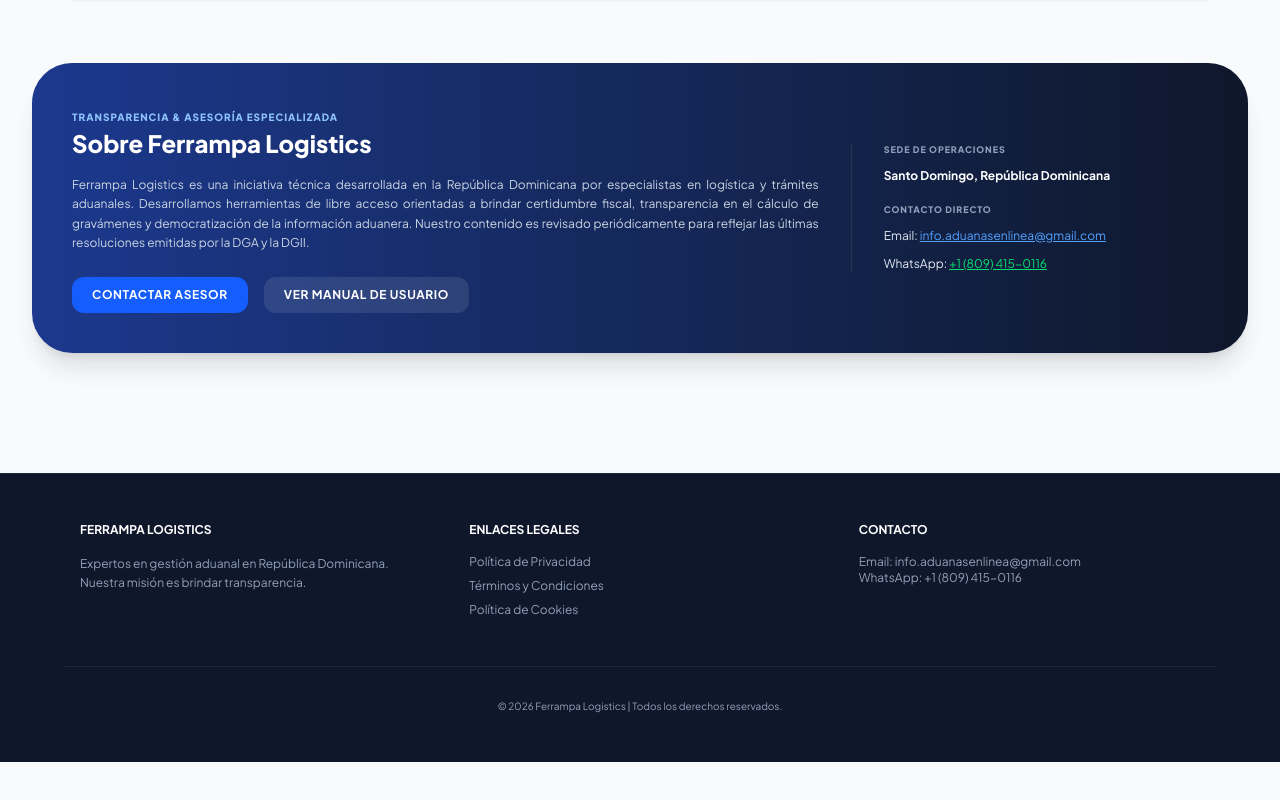
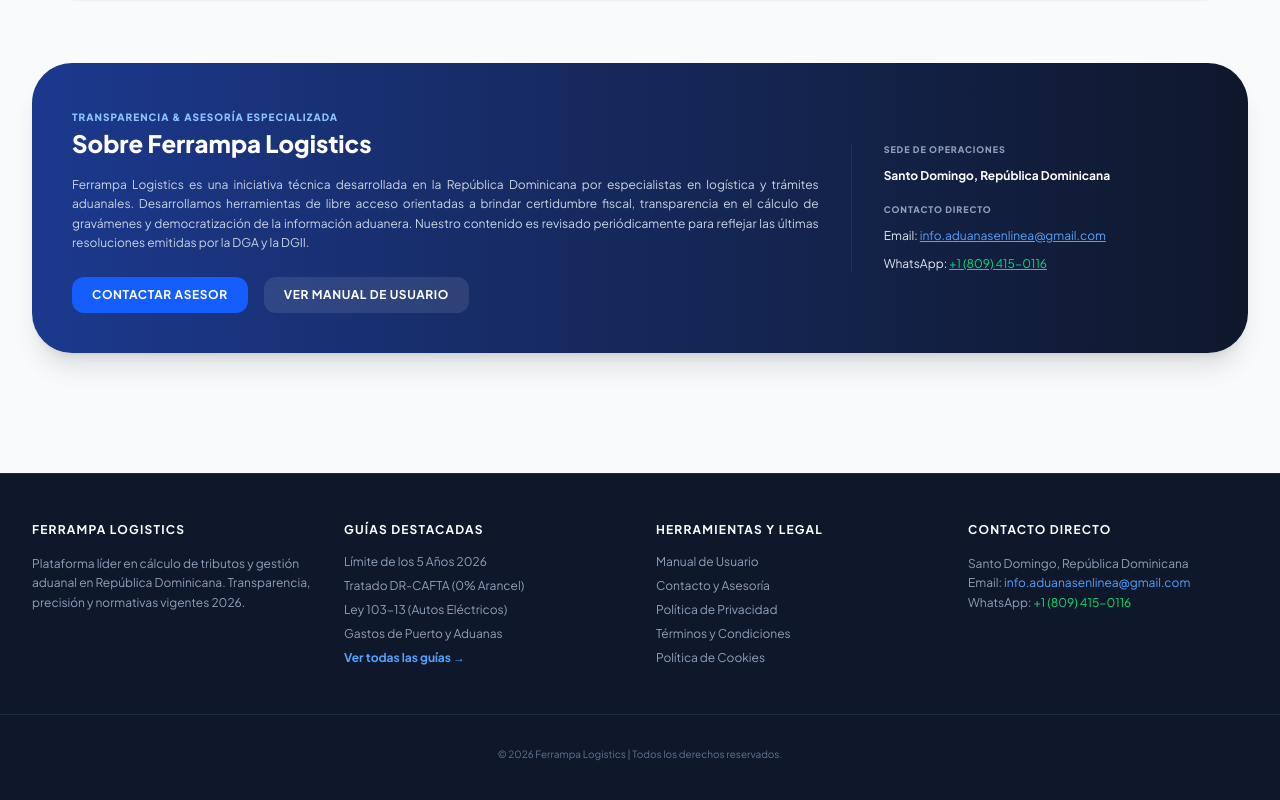
Before and after one commit to Jacoolzs/FerrampaCalc, a website with bundled scripts: page index.html in a window 1280 px wide. Shown: the part 3209-4009 px from the top of the page. Before the commit the page ends 3971 px from the top, so only its background shows below. Built offline with nearby package versions, Linux system fonts and the light colour scheme.

Commit message:
perf(ui): eliminar overlay de carga para renderizado instantaneo y sincronizar footer de index

```diff
--- a/css/styles.css
+++ b/css/styles.css
@@ -9,11 +9,7 @@ option { color: #334155; font-weight: normal; }
 
 .disabled-input { opacity: 0.5; pointer-events: none; filter: grayscale(1); }
 .hidden { display: none !important; }
-.loading-overlay { position: fixed; top: 0; left: 0; width: 100%; height: 100%; background: rgba(255,255,255,0.8); z-index: 100; display: flex; flex-direction: column; align-items: center; justify-content: center; }
-.loading-overlay.hidden, #loading.hidden { display: none !important; }
-.dark .loading-overlay { background: rgba(15, 23, 42, 0.9); }
-
-.ad-placeholder { background: rgba(241, 245, 249, 0.5); border: 1px dashed #cbd5e1; border-radius: 1.5rem; display: flex; align-items: center; justify-content: center; color: #94a3b8; font-size: 9px; font-weight: bold; text-transform: uppercase; letter-spacing: 0.1em; min-height: 90px; margin: 1.5rem 0; }
+.dark .ad-placeholder { background: rgba(241, 245, 249, 0.5); border: 1px dashed #cbd5e1; border-radius: 1.5rem; display: flex; align-items: center; justify-content: center; color: #94a3b8; font-size: 9px; font-weight: bold; text-transform: uppercase; letter-spacing: 0.1em; min-height: 90px; margin: 1.5rem 0; }
 .dark .ad-placeholder { background: rgba(30, 41, 59, 0.3); border-color: #334155; color: #475569; }
 
 .ad-box { background: #eff6ff; border: 1px solid #dbeafe; border-radius: 16px; display: flex; align-items: center; justify-content: center; color: #3b82f6; font-size: 11px; font-weight: 800; letter-spacing: 0.05em; text-transform: uppercase; }
--- a/index.html
+++ b/index.html
@@ -138,11 +138,6 @@
     </script>
 </head>
 <body class="bg-slate-50 text-slate-900 dark:bg-slate-950 dark:text-slate-100 font-sans transition-colors duration-300">
-    <!-- Pantalla de Carga -->
-    <div id="loading" class="loading-overlay">
-        <div class="animate-spin rounded-full h-12 w-12 border-t-2 border-b-2 border-blue-600 mb-4"></div>
-        <p class="text-xs font-black uppercase tracking-widest text-slate-400">Iniciando ImportCalc Pro</p>
-    </div>
 
     <!-- Toast de Notificaciones -->
     <div id="toast" class="toast"></div>
@@ -570,34 +565,44 @@
 
     <!-- Scripts -->
     <script type="module" src="js/main.js"></script>
-    <script>
-        setTimeout(function() {
-            var l = document.getElementById('loading');
-            if (l) { l.classList.add('hidden'); l.style.display = 'none'; }
-        }, 1200);
-    </script>
 
     <!-- Footer -->
     <footer class="bg-slate-900 text-slate-400 py-12 mt-20 border-t border-slate-800">
-        <div class="max-w-6xl mx-auto px-4 grid grid-cols-1 md:grid-cols-3 gap-12 text-left">
+        <div class="max-w-7xl mx-auto px-4 sm:px-6 lg:px-8 grid grid-cols-1 md:grid-cols-2 lg:grid-cols-4 gap-8 text-left">
             <div>
-                <h4 class="text-white font-bold mb-4 uppercase text-xs">Ferrampa Logistics</h4>
-                <p class="text-xs leading-relaxed">Expertos en gestión aduanal en República Dominicana. Nuestra misión es brindar transparencia.</p>
+                <h4 class="text-white font-bold mb-4 uppercase text-xs tracking-widest">Ferrampa Logistics</h4>
+                <p class="text-xs leading-relaxed text-slate-400">Plataforma líder en cálculo de tributos y gestión aduanal en República Dominicana. Transparencia, precisión y normativas vigentes 2026.</p>
             </div>
             <div>
-                <h4 class="text-white font-bold mb-4 uppercase text-xs">Enlaces Legales</h4>
+                <h4 class="text-white font-bold mb-4 uppercase text-xs tracking-widest">Guías Destacadas</h4>
                 <ul class="text-xs space-y-2">
-                    <li><a href="privacidad.html" class="hover:text-blue-400">Política de Privacidad</a></li>
-                    <li><a href="terminos.html" class="hover:text-blue-400">Términos y Condiciones</a></li>
-                    <li><a href="cookies.html" class="hover:text-blue-400">Política de Cookies</a></li>
+                    <li><a href="guia-importacion-2026.html" class="hover:text-blue-400 transition-colors">Límite de los 5 Años 2026</a></li>
+                    <li><a href="guia-dr-cafta.html" class="hover:text-blue-400 transition-colors">Tratado DR-CAFTA (0% Arancel)</a></li>
+                    <li><a href="guia-ley-103-13.html" class="hover:text-blue-400 transition-colors">Ley 103-13 (Autos Eléctricos)</a></li>
+                    <li><a href="guia-gastos-locales.html" class="hover:text-blue-400 transition-colors">Gastos de Puerto y Aduanas</a></li>
+                    <li><a href="articulos.html" class="text-blue-400 font-bold hover:underline">Ver todas las guías →</a></li>
                 </ul>
             </div>
             <div>
-                <h4 class="text-white font-bold mb-4 uppercase text-xs">Contacto</h4>
-                <p class="text-xs">Email: info.aduanasenlinea@gmail.com<br>WhatsApp: +1 (809) 415-0116</p>
+                <h4 class="text-white font-bold mb-4 uppercase text-xs tracking-widest">Herramientas y Legal</h4>
+                <ul class="text-xs space-y-2">
+                    <li><a href="manual-usuario.html" class="hover:text-blue-400 transition-colors">Manual de Usuario</a></li>
+                    <li><a href="contacto.html" class="hover:text-blue-400 transition-colors">Contacto y Asesoría</a></li>
+                    <li><a href="privacidad.html" class="hover:text-blue-400 transition-colors">Política de Privacidad</a></li>
+                    <li><a href="terminos.html" class="hover:text-blue-400 transition-colors">Términos y Condiciones</a></li>
+                    <li><a href="cookies.html" class="hover:text-blue-400 transition-colors">Política de Cookies</a></li>
+                </ul>
+            </div>
+            <div>
+                <h4 class="text-white font-bold mb-4 uppercase text-xs tracking-widest">Contacto Directo</h4>
+                <p class="text-xs leading-relaxed text-slate-400">
+                    Santo Domingo, República Dominicana<br>
+                    Email: <a href="mailto:info.aduanasenlinea@gmail.com" class="text-blue-400 hover:underline">info.aduanasenlinea@gmail.com</a><br>
+                    WhatsApp: <a href="https://wa.me/18094150116" target="_blank" rel="noopener noreferrer" class="text-green-400 hover:underline">+1 (809) 415-0116</a>
+                </p>
             </div>
         </div>
-        <div class="max-w-6xl mx-auto px-4 mt-12 pt-8 border-t border-slate-800 text-center text-[10px]">
+        <div class="max-w-7xl mx-auto px-4 sm:px-6 lg:px-8 mt-12 pt-8 border-t border-slate-800 text-center text-[10px] text-slate-500">
             © 2026 Ferrampa Logistics | Todos los derechos reservados.
         </div>
     </footer>
--- a/js/ui.js
+++ b/js/ui.js
@@ -585,12 +585,6 @@ export function initApp() {
         });
     } catch (err) {
         console.error("Error durante inicialización de la app:", err);
-    } finally {
-        const loadingEl = document.getElementById('loading');
-        if (loadingEl) {
-            loadingEl.classList.add('hidden');
-            loadingEl.style.display = 'none';
-        }
     }
 }
 
```
Also changed, not shown: css/tailwind.css.
